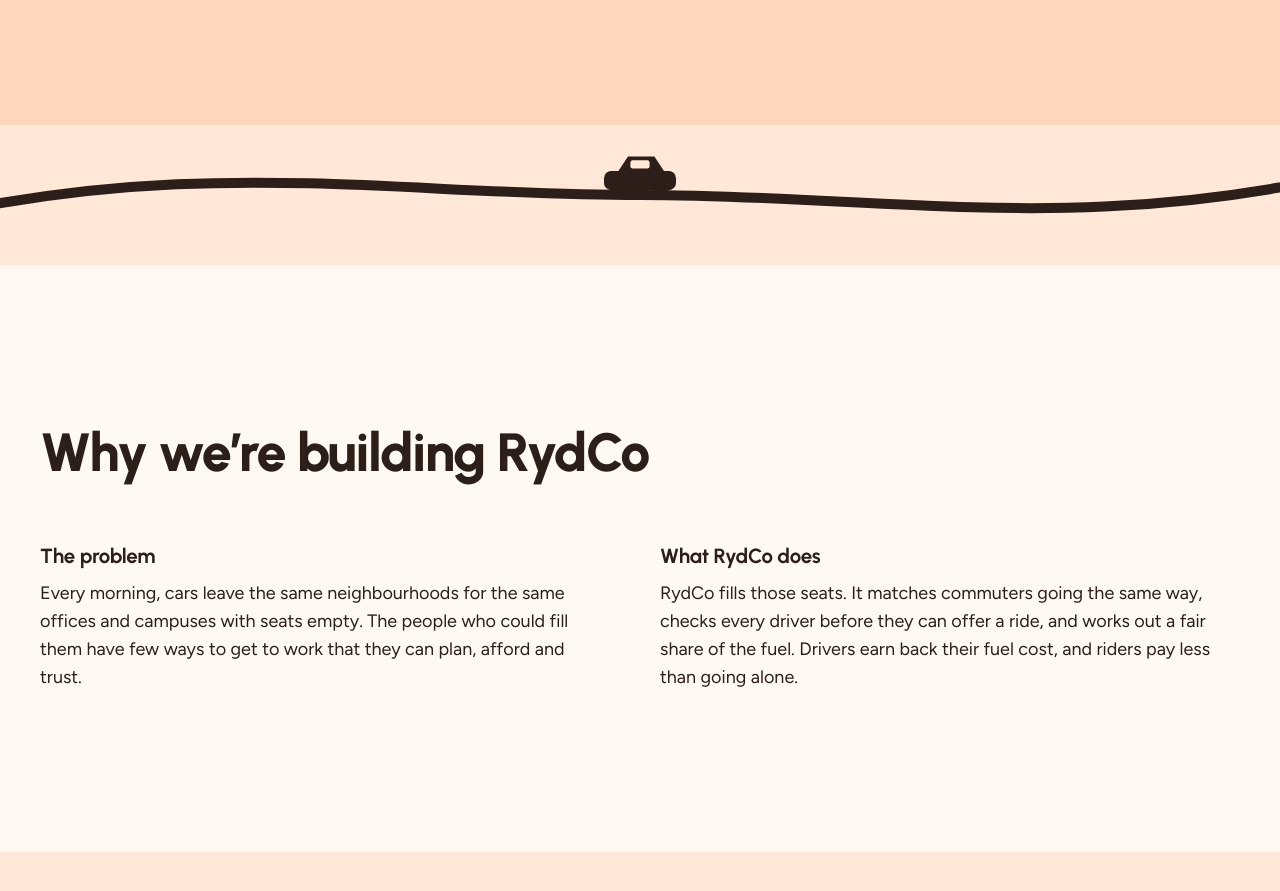
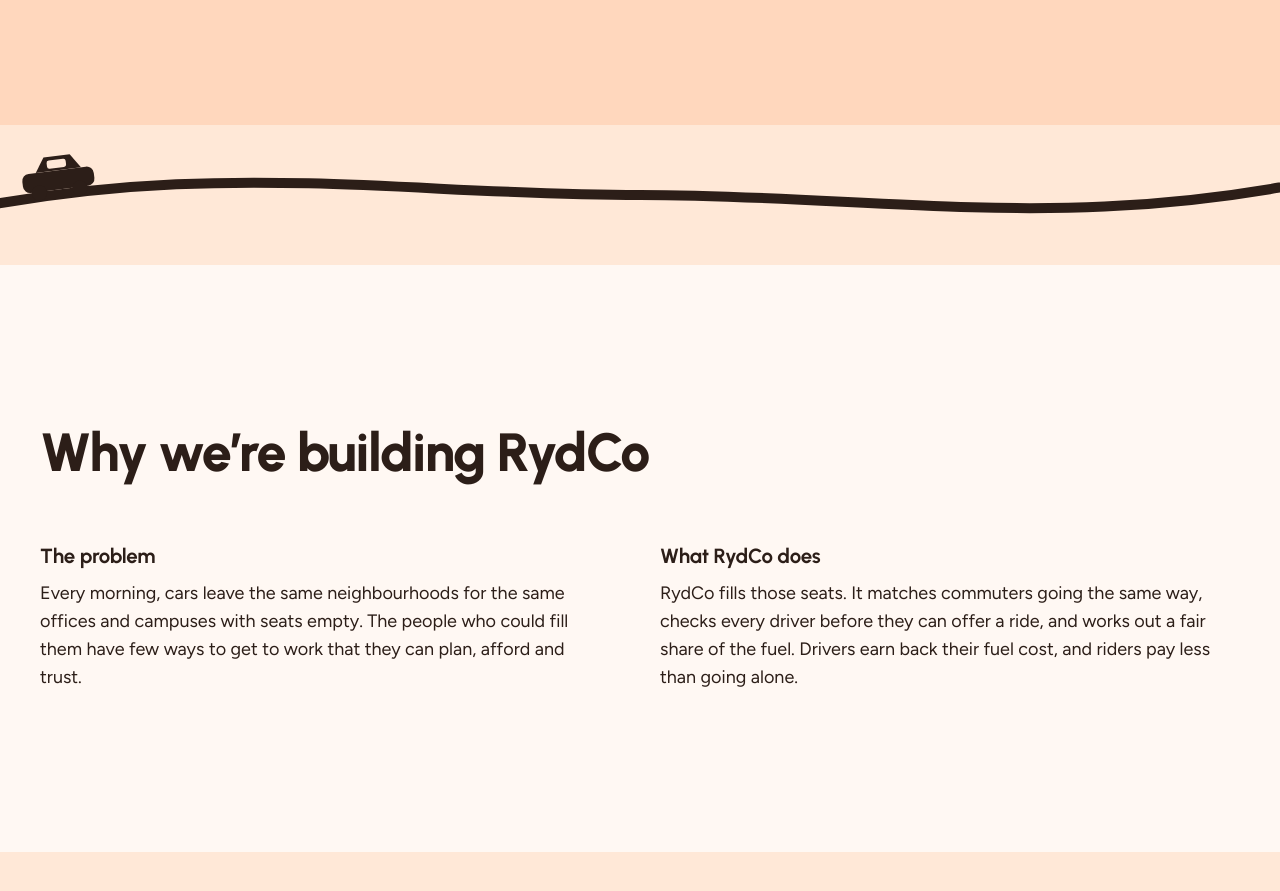
Before and after one commit to RydCo/RydCo-web, a Next.js app: page /organizations in a window 1280 px wide. Shown: the part 2740-3631 px from the top of the page. Built offline with nearby package versions, Linux system fonts and the light colour scheme; no server answers.

Commit message:
Drive the divider car along its line as you scroll
The route band's car follows the band's own path from left to right while the band crosses the screen, using scroll-driven CSS and offset-path. Browsers without it, and reduced motion, keep it parked in the middle.

```diff
--- a/app/globals.css
+++ b/app/globals.css
@@ -296,6 +296,34 @@
   }
 }
 
+/* Route band (components/RouteLine.tsx): the car rides the band's own line (--band-path) from left to right while
+   the band crosses the screen, tilting with the curve. Its parked translate is swapped for the path position. */
+@supports (animation-timeline: view()) and (offset-path: path("M0 0")) {
+  @media (prefers-reduced-motion: no-preference) {
+    .band {
+      view-timeline-name: --band;
+      view-timeline-axis: block;
+    }
+    .band-car {
+      offset-path: var(--band-path);
+      offset-rotate: auto;
+      animation: band-drive linear both;
+      animation-timeline: --band;
+    }
+    .band-car > g {
+      transform: scale(2.4);
+    }
+  }
+}
+@keyframes band-drive {
+  from {
+    offset-distance: 12%;
+  }
+  to {
+    offset-distance: 88%;
+  }
+}
+
 /* App tour (components/AppTour.tsx): the active dot fills while its screen shows; when it's full the tour moves on.
    Held while the tour is paused or off screen, and while the phone is pointed at. */
 .tour-fill {
--- a/components/RouteLine.tsx
+++ b/components/RouteLine.tsx
@@ -1,3 +1,5 @@
+import type { CSSProperties } from "react";
+
 // RydCo's one motif: the route line that ends under the wordmark, with the car parked at its end.
 // Geometry follows the app's splash screen (app-mocks/v8.html).
 
@@ -166,20 +168,20 @@
   );
 }
 
-// One full-width crossing of the line, used once per page between its two halves.
+// One full-width crossing of the line, used once per page between its two halves. As the band scrolls past, the car
+// drives along the line from left to right (CSS in globals.css under "Route band", which gets the path through
+// --band-path); without scroll-driven animations, or with reduced motion, it stays parked in the middle.
+const bandPath = "M-40 104 C260 26 460 70 720 70 S1180 116 1480 36";
+
 export function RouteBand({ on = "apricot" }: { on?: keyof typeof toneOn }) {
   const tone = toneOn[on];
   return (
-    <div className="overflow-hidden" aria-hidden="true">
+    <div className="band overflow-hidden" aria-hidden="true" style={{ "--band-path": `path("${bandPath}")` } as CSSProperties}>
       <svg viewBox="0 0 1440 140" preserveAspectRatio="xMidYMid slice" className="block h-[96px] w-full md:h-[140px]">
-        <path
-          d="M-40 104 C260 26 460 70 720 70 S1180 116 1480 36"
-          className={tone.line}
-          fill="none"
-          strokeWidth="10"
-          strokeLinecap="round"
-        />
-        <Car tone={tone} transform="translate(720 70) scale(2.4)" scale={2.4} />
+        <path d={bandPath} className={tone.line} fill="none" strokeWidth="10" strokeLinecap="round" />
+        <g className="band-car">
+          <Car tone={tone} transform="translate(720 70) scale(2.4)" scale={2.4} />
+        </g>
       </svg>
     </div>
   );
```
